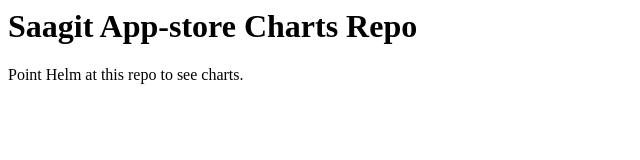
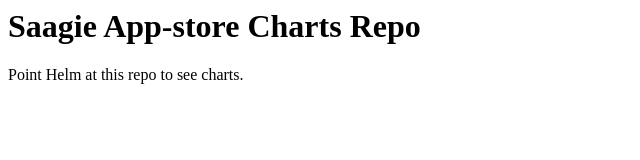
Before and after one commit to saagie/appstore-charts, a plain HTML site: page index.html in a window 1280 px wide. Shown: the full height of the page, 0-640 px from the left. Drawn offline with Linux system fonts and the light colour scheme.

Commit message:
Correct typo

```diff
--- a/index.html
+++ b/index.html
@@ -3,7 +3,7 @@
     <title>Chart repo</title>
   </head>
   <body>
-    <h1>Saagit App-store Charts Repo</h1>
+    <h1>Saagie App-store Charts Repo</h1>
     <p>Point Helm at this repo to see charts.</p>
   </body>
 </html>
```
